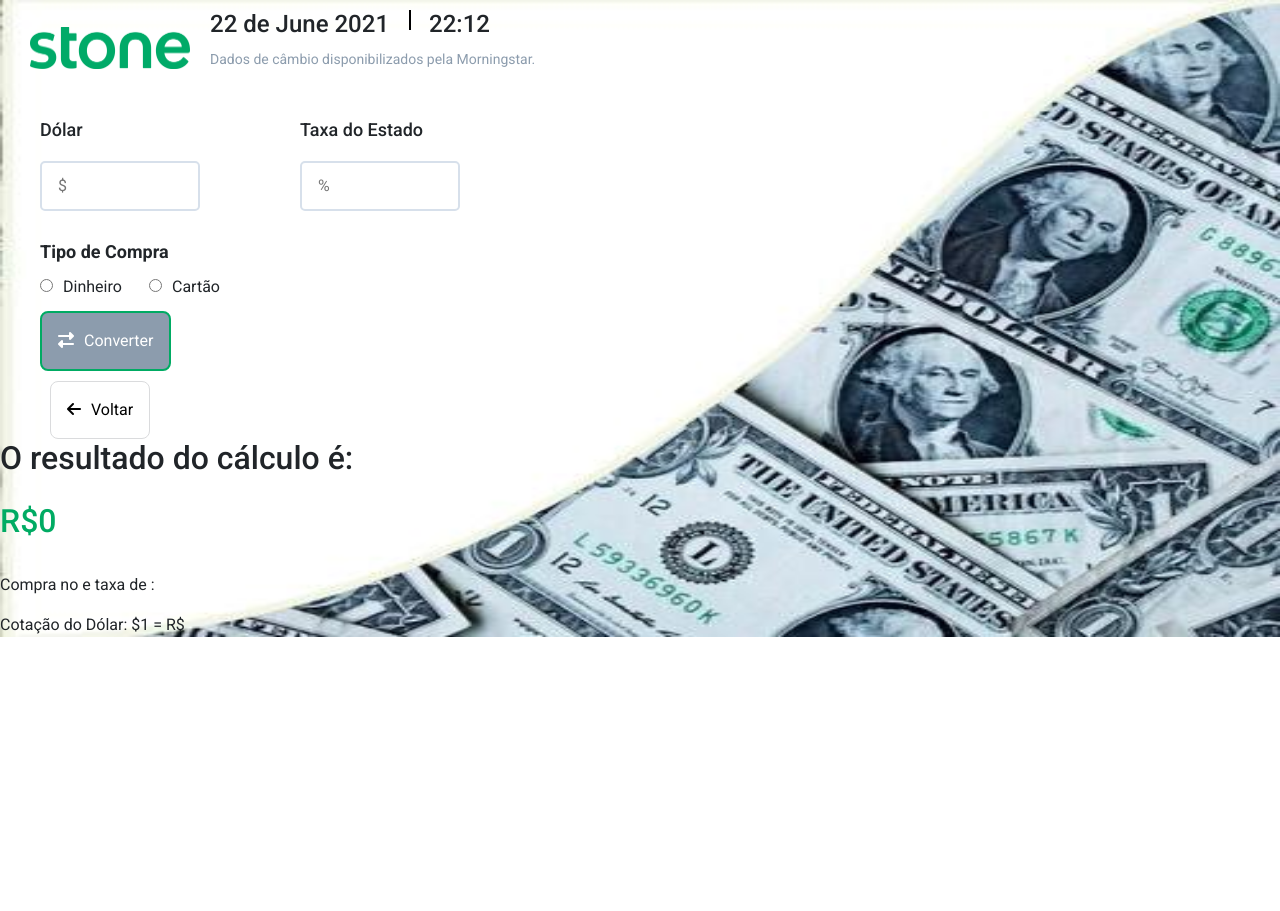
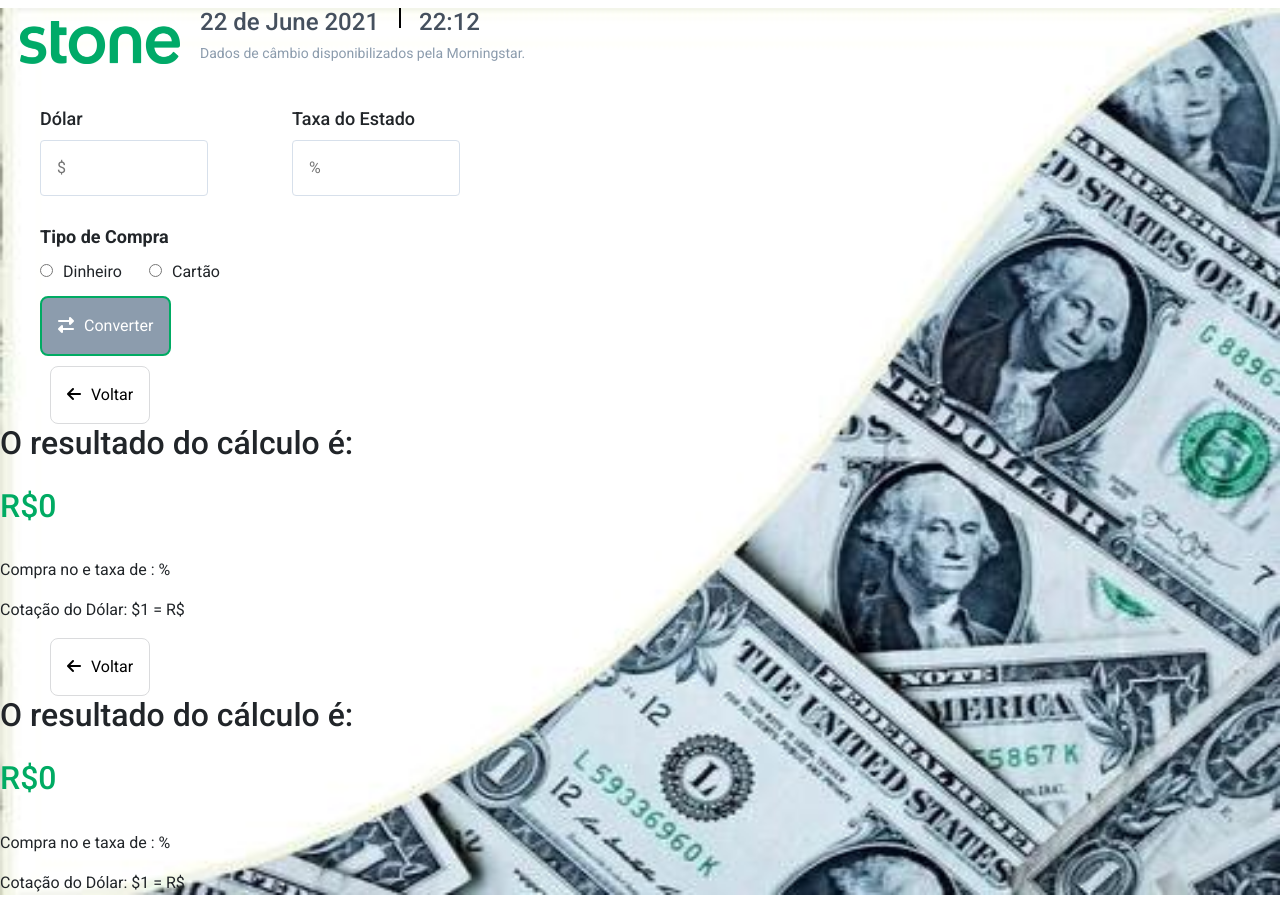
Before and after one commit to BiancaCardozo2018/Cotacao-Moeda, a React (Create React App) app: page / in a window 1280 px wide. Before the commit the page ends 800 px from the top, so only its background shows below. Built offline with nearby package versions, Linux system fonts and the light colour scheme; no server answers.

Commit message:
Criando o componente invisivel

```diff
--- a/src/components/Conversor.css
+++ b/src/components/Conversor.css
@@ -11,7 +11,15 @@
     display: flex;
     justify-content: flex-start;
     align-items: center;
-    padding: 10px 10px 10px;
+
+
+    font-family: Roboto;
+    font-style: normal;
+    font-weight: 500;
+    font-size: 18px;
+    line-height: 21px;
+    color:#45505E;
+    margin: 8px 0px;
 }
 .logo{
     display: flex;
@@ -52,10 +60,12 @@
     background-color: #000;
 }
 .description{
-    margin-top: 2px;
-    text-align: left;
+    font-family: Roboto;
+    font-style: normal;
+    font-weight: normal;
     font-size: 14px;
-    color: #8c9cad;
+    line-height: 16px;
+    color: #8C9CAD;
 }
 .dados{
     width: 500px;
@@ -81,15 +91,19 @@
 
 }
 .dados input{
-    border: solid #d7e0eb 2px;
-    border-radius: 5px;
-    margin-top: 10px;
+    display: flex;
+    flex-direction: column;
+    align-items: flex-start;
     padding: 16px;
-    width: 160px;
-    height: 50px;
-    font-size: 16px;
-    line-height: 24px;
-    color: #8c9cad;
+    position: static;
+    width: 168px;
+    height: 56px;
+    left: 0px;
+    top: 0px;
+    background: #FFFFFF;
+    border: 1px solid #D7E0EB;
+    box-sizing: border-box;
+    border-radius: 4px;
 }
 .tipo-compra{
     width: 100%;
--- a/src/components/Conversor.js
+++ b/src/components/Conversor.js
@@ -19,10 +19,22 @@ export default class Conversor extends Component {
             completHour: hour,
             taxaEstado_valor: "",
             selectedOption: "",
+            mostrarComponente: false
         }
 
         this.converter = this.converter.bind(this);
+        this.handleClick = this.handleClick.bind(this);
 
+    }
+
+    handleClick() {
+        this.setState({
+            mostrarComponente: true
+        });
+    }
+
+    goBack() {
+        window.history.go(-1);
     }
 
     componentDidMount() {
@@ -83,15 +95,13 @@ export default class Conversor extends Component {
 
                     this.setState({ moedaB_valor });
                 }
-
             })
-
-
     }
 
     render() {
         return (
             <div className="conversor">
+                <div className="conversao">
                     <div className="header">
                         <div className="logo">
                             <img src={logo} alt="LogoStone" />
@@ -129,13 +139,54 @@ export default class Conversor extends Component {
                         </div>
                         <button className="botao" type="button" id="btn_converter" value="Converter" onClick={this.converter}><i className="fas fa-exchange-alt"></i>Converter</button>
                     </div>
-                <button className="botao2" type="button" value="Voltar"><i className="fas fa-arrow-left"></i>Voltar</button>
+                </div>
+
+
+
+
+                <div>
+                {this.state.handleClick === 'false'? (
+                    <div>
+                        <button className="botao2" type="button" value="Voltar"><i className="fas fa-arrow-left" onClick={this.goBack}></i>Voltar</button>
                         <h2>O resultado do cálculo é:</h2>
                         <div className="card-result">
                             <h2>R${this.state.moedaB_valor}</h2>
                         </div>
-                <p> Compra no {this.state.selectedOption} e taxa de : {this.state.taxaEstado_valor}</p>
+                        <p> Compra no {this.state.selectedOption} e taxa de : {this.state.taxaEstado_valor}%</p>
                         <p>Cotação do Dólar: $1 = R${this.state.cotacaoDiaria}</p>
+                    </div>
+                ) : (
+                    <div>
+                        <button className="botao2" type="button" value="Voltar"><i className="fas fa-arrow-left" onClick={this.goBack}></i>Voltar</button>
+                        <h2>O resultado do cálculo é:</h2>
+                        <div className="card-result">
+                            <h2>R${this.state.moedaB_valor}</h2>
+                        </div>
+                        <p> Compra no {this.state.selectedOption} e taxa de : {this.state.taxaEstado_valor}%</p>
+                        <p>Cotação do Dólar: $1 = R${this.state.cotacaoDiaria}</p>
+                    </div>
+                )}
+                </div>
+
+
+
+
+
+
+
+
+
+
+
+                <div>
+                    <button className="botao2" type="button" value="Voltar"><i className="fas fa-arrow-left" onClick={this.goBack}></i>Voltar</button>
+                    <h2>O resultado do cálculo é:</h2>
+                    <div className="card-result">
+                        <h2>R${this.state.moedaB_valor}</h2>
+                    </div>
+                    <p> Compra no {this.state.selectedOption} e taxa de : {this.state.taxaEstado_valor}%</p>
+                    <p>Cotação do Dólar: $1 = R${this.state.cotacaoDiaria}</p>
+                </div>
             </div>
         );
 
```
Lines whose indentation alone changed are shown as unchanged.
